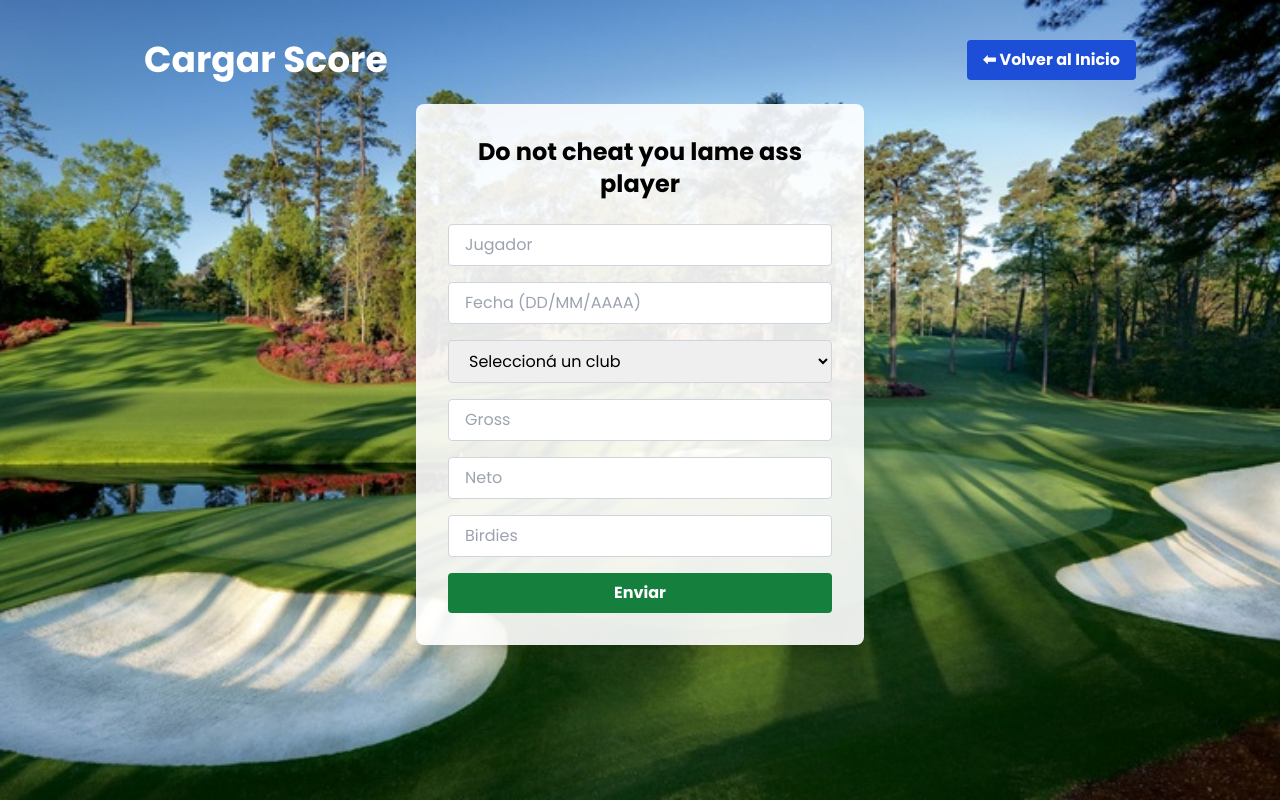
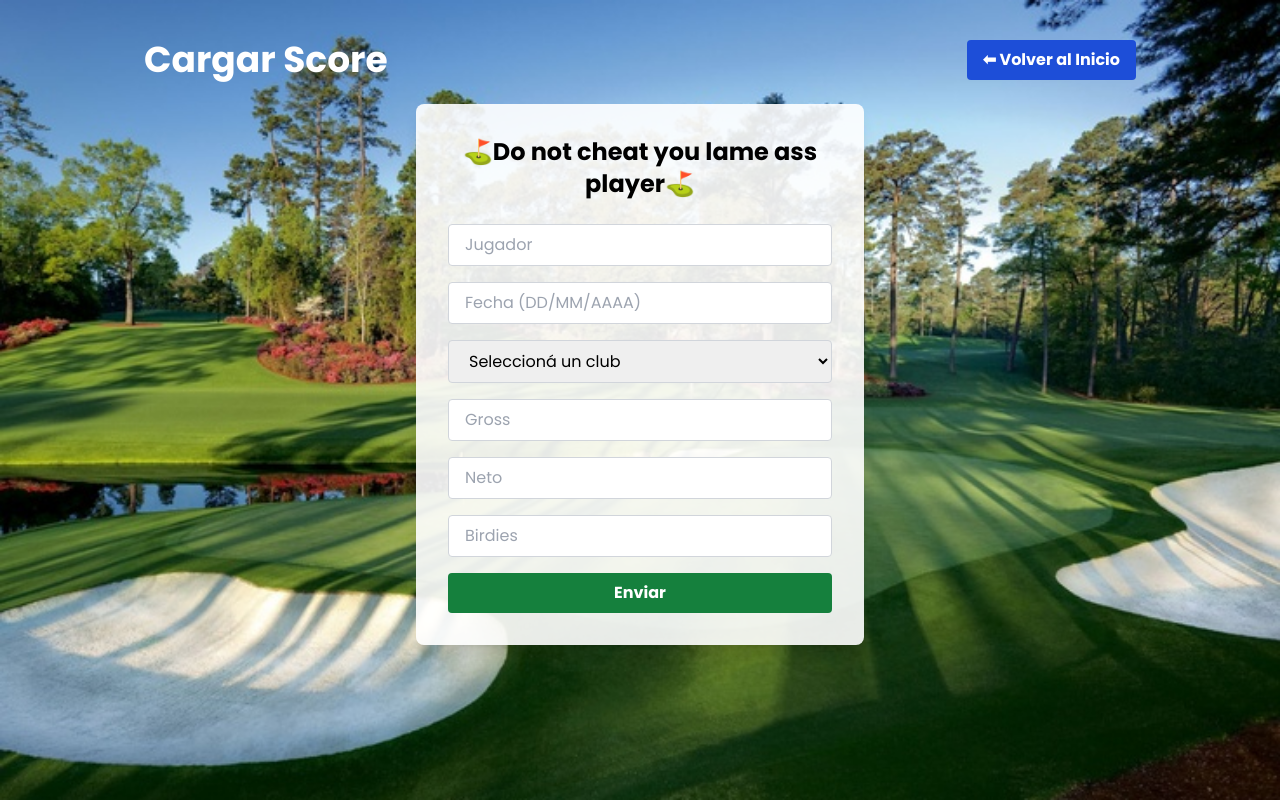
Before and after one commit to martomartomarto/golf-buenos-aires-app, a Next.js app: page /cargar in a window 1280 px wide. Built offline with nearby package versions, Linux system fonts and the light colour scheme.

Commit message:
Update ScoreForm.tsx

```diff
--- a/components/ScoreForm.tsx
+++ b/components/ScoreForm.tsx
@@ -38,7 +38,7 @@ export default function ScoreForm() {
       onSubmit={handleSubmit}
       className="bg-white bg-opacity-90 p-8 rounded-lg shadow-lg max-w-md mx-auto text-black"
     >
-      <h2 className="text-2xl font-bold mb-6 text-center">Do not cheat you lame ass player</h2>
+      <h2 className="text-2xl font-bold mb-6 text-center">⛳️Do not cheat you lame ass player⛳️</h2>
 
       <input
         name="jugador"
```
